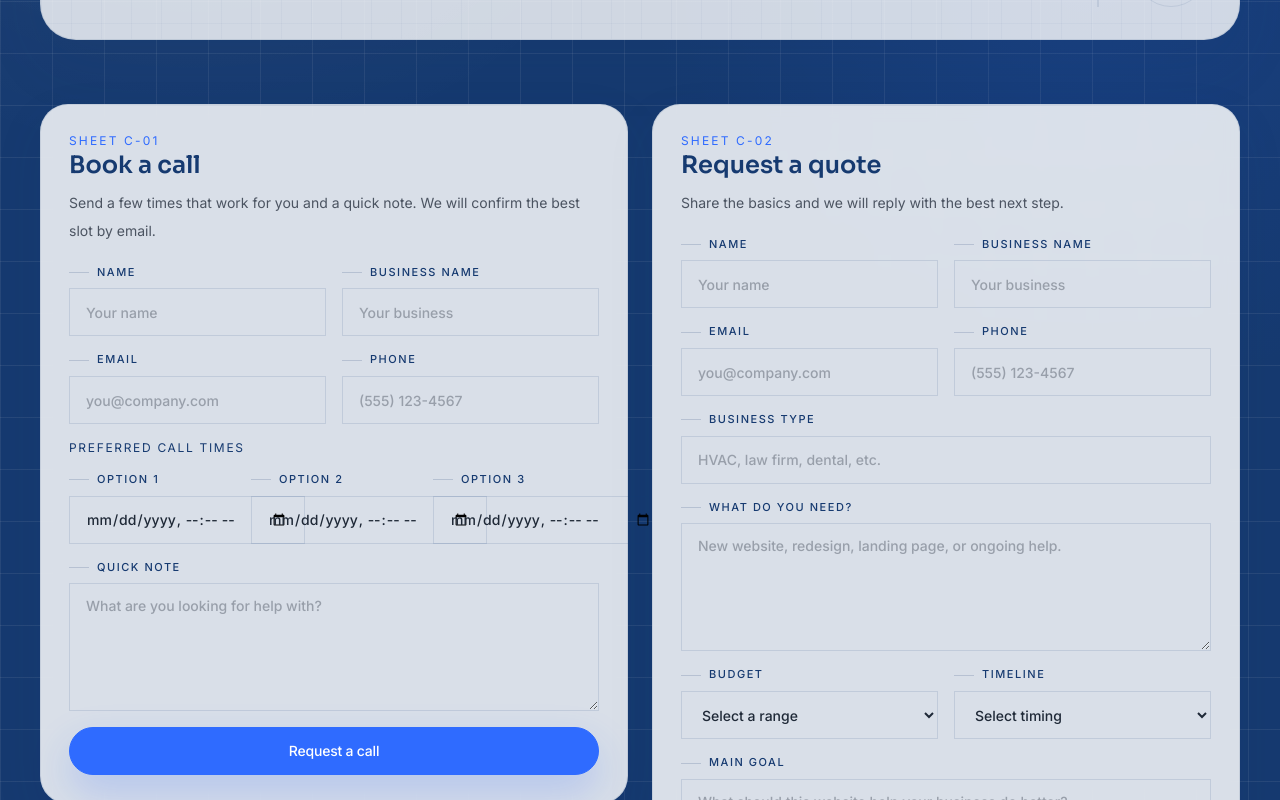
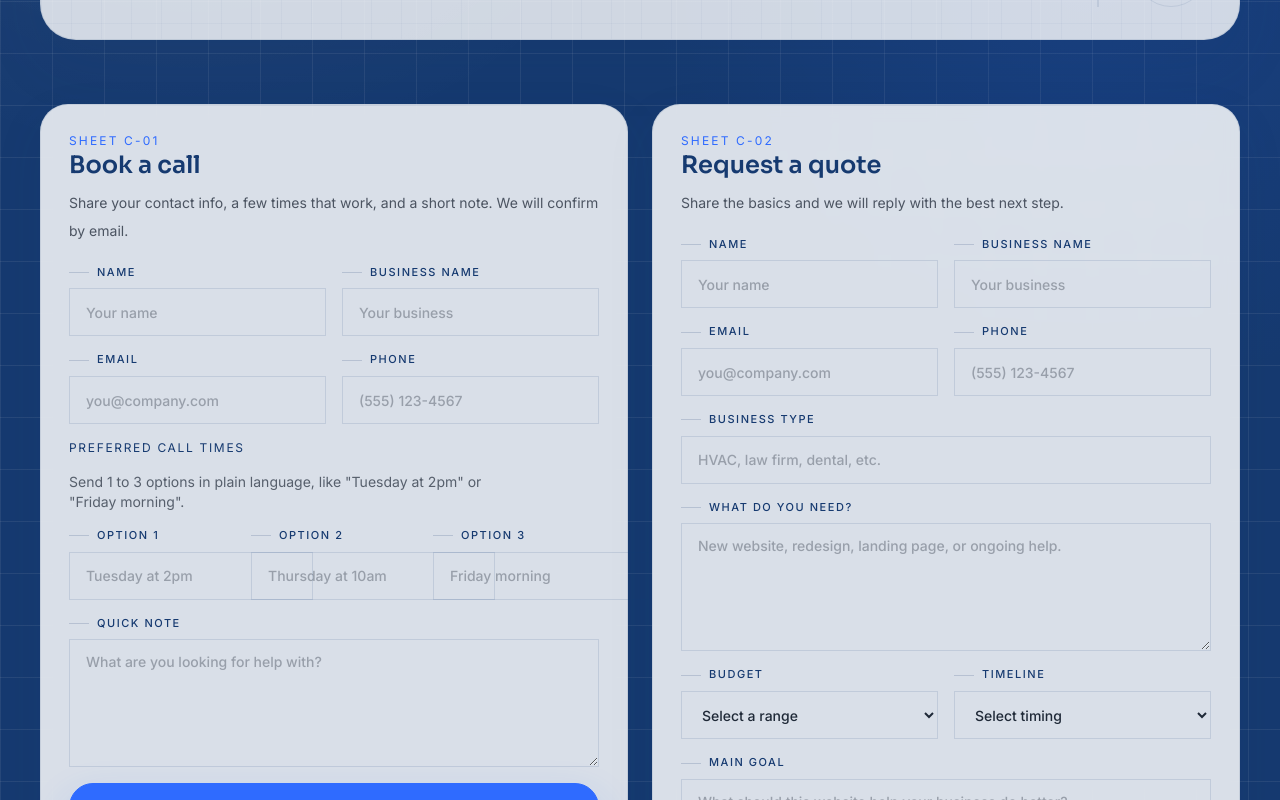
Before and after one commit to SamJoor/Oweba, a Next.js app: page /contact in a window 1280 px wide. Shown: the part 571-1371 px from the top of the page. Built offline with nearby package versions, Linux system fonts and the light colour scheme; no server answers.

Commit message:
Improve contact form time inputs

```diff
--- a/src/components/forms/contact-form.tsx
+++ b/src/components/forms/contact-form.tsx
@@ -67,7 +67,7 @@ export function ContactForm() {
         <p className="text-xs uppercase tracking-[0.18em] text-[#2F6BFF]">Sheet C-01</p>
         <h3 className="text-2xl">Book a call</h3>
         <p className="mt-2 text-sm leading-7 text-[#1F2937]/76">
-          Send a few times that work for you and a quick note. We will confirm the best slot by email.
+          Share your contact info, a few times that work, and a short note. We will confirm by email.
         </p>
       </div>
       <form className="grid gap-4" onSubmit={handleSubmit}>
@@ -81,10 +81,11 @@ export function ContactForm() {
         </div>
         <div className="grid gap-4">
           <p className="text-xs uppercase tracking-[0.14em] text-[#163A70]">Preferred call times</p>
+          <p className="text-sm text-[#1F2937]/70">Send 1 to 3 options in plain language, like &quot;Tuesday at 2pm&quot; or &quot;Friday morning&quot;.</p>
           <div className="grid gap-4 md:grid-cols-3">
-            <InputField label="Option 1" type="datetime-local" name="preferredTime1" error={errors.preferredTime1?.[0]} />
-            <InputField label="Option 2" type="datetime-local" name="preferredTime2" error={errors.preferredTime2?.[0]} />
-            <InputField label="Option 3" type="datetime-local" name="preferredTime3" error={errors.preferredTime3?.[0]} />
+            <InputField label="Option 1" name="preferredTime1" placeholder="Tuesday at 2pm" error={errors.preferredTime1?.[0]} />
+            <InputField label="Option 2" name="preferredTime2" placeholder="Thursday at 10am" error={errors.preferredTime2?.[0]} />
+            <InputField label="Option 3" name="preferredTime3" placeholder="Friday morning" error={errors.preferredTime3?.[0]} />
           </div>
         </div>
         <TextareaField
```
